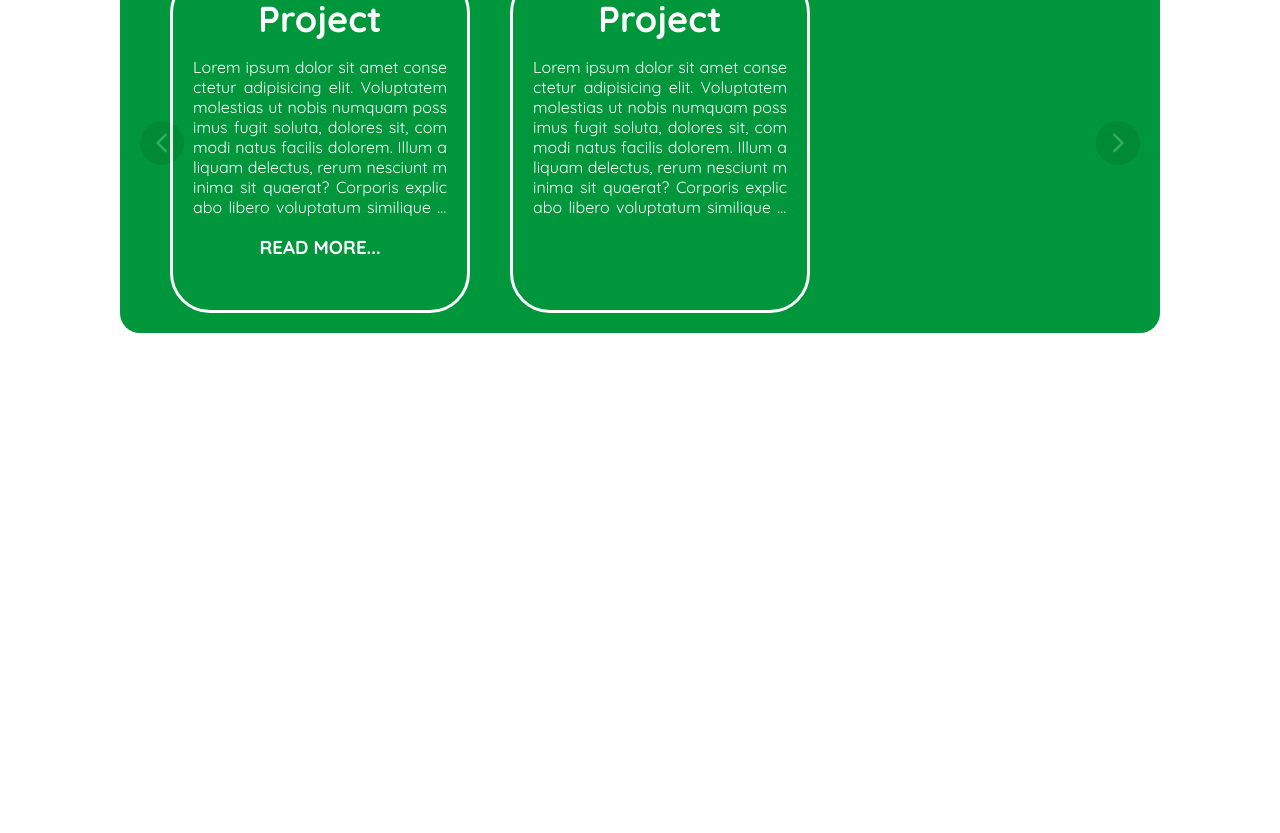
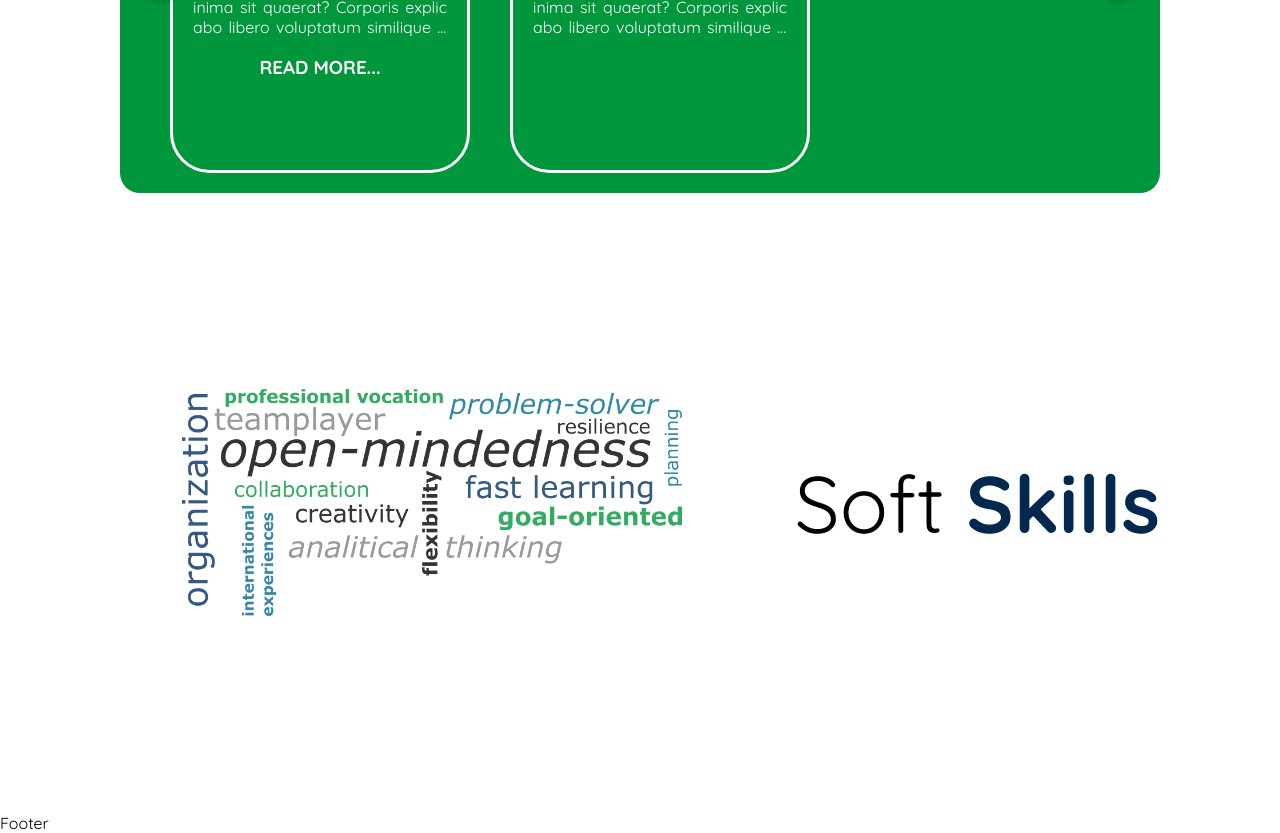
Before and after one commit to d3meter/md-web, a React (Create React App) app in the folder frontend/: page / in a window 1280 px wide. Shown: the part 1860-2693 px from the top of the page. Before the commit the page ends 2493 px from the top, so only its background shows below. Built offline with nearby package versions, Linux system fonts and the light colour scheme.

Commit message:
add section-4

```diff
--- a/frontend/src/components/Layout.jsx
+++ b/frontend/src/components/Layout.jsx
@@ -1,5 +1,6 @@
 import React from "react";
 import Header from "./../components/Header";
+import Footer from "./../components/Footer";
 import { Outlet } from "react-router-dom";
 
 function Layout() {
@@ -7,6 +8,7 @@ function Layout() {
     <>
       <Header />
       <Outlet />
+      <Footer />
     </>
   );
 }
--- a/frontend/src/pages/Home.jsx
+++ b/frontend/src/pages/Home.jsx
@@ -22,6 +22,8 @@ import logoSass from "./../imgs/logos/sass.png";
 import logoVs from "./../imgs/logos/vs.png";
 import ArrowForwardIosRoundedIcon from "@mui/icons-material/ArrowForwardIosRounded";
 import ArrowBackIosRoundedIcon from "@mui/icons-material/ArrowBackIosRounded";
+import softSkills from "./../imgs/soft_skills.png";
+
 
 function Home() {
   return (
@@ -157,6 +159,14 @@ function Home() {
           </div>
         </div>
       </div>
+      <div className="section-4">
+        <div className="logo-container">
+          <img src={softSkills} alt="soft skills" />
+        </div>
+        <h1>
+          Soft <span>Skills</span>
+        </h1>
+      </div>
     </div>
   );
 }
--- a/frontend/src/pages/css/Home.css
+++ b/frontend/src/pages/css/Home.css
@@ -104,7 +104,6 @@ span {
 }
 .Home .section-2 {
   width: 100%;
-  min-height: 100vh;
   height: auto;
   padding-inline: 120px;
   box-sizing: border-box;
@@ -112,7 +111,8 @@ span {
   align-items: center;
   justify-content: space-between;
   text-align: center;
-  padding-bottom: 60px;
+  padding-top: 120px;
+  padding-bottom: 120px;
 }
 .Home .section-2 span {
   color: #00963b;
@@ -137,10 +137,12 @@ span {
 }
 .Home .section-3 {
   width: 100%;
-  min-height: 100vh;
+  min-height: -moz-fit-content;
+  min-height: fit-content;
   height: auto;
   box-sizing: border-box;
   padding-inline: 120px;
+  padding-bottom: 120px;
 }
 .Home .section-3 .section-container {
   width: 100%;
@@ -164,7 +166,7 @@ span {
 }
 .Home .section-3 .section-container .card-nav {
   width: 100%;
-  height: 360px;
+  height: 400px;
   display: flex;
   align-items: center;
   box-sizing: border-box;
@@ -177,7 +179,7 @@ span {
   height: fit-content;
   width: -moz-fit-content;
   width: fit-content;
-  z-index: 2;
+  z-index: 1;
   padding: 10px;
   box-sizing: border-box;
   background-color: rgba(0, 0, 0, 0.4);
@@ -224,6 +226,38 @@ span {
   overflow: hidden;
   text-overflow: ellipsis;
 }
+.Home .section-4 {
+  width: 100%;
+  height: auto;
+  padding-inline: 120px;
+  box-sizing: border-box;
+  display: flex;
+  align-items: center;
+  justify-content: space-between;
+  text-align: center;
+  padding-bottom: 120px;
+}
+.Home .section-4 span {
+  color: #022850;
+}
+.Home .section-4 .logo-container {
+  width: 60%;
+  height: 380px;
+  display: flex;
+  flex-wrap: wrap;
+  align-items: center;
+  justify-content: center;
+  gap: 20px;
+  filter: opacity(0.8);
+}
+.Home .section-4 .logo-container img {
+  width: 80%;
+  transition: 2s;
+}
+.Home .section-4 .logo-container img:hover {
+  width: 100%;
+  transition: 0.6s ease-in-out;
+}
 @media screen and (min-width: 1440px) {
   .Home .section-1 h1 {
     margin-top: -50px;
@@ -239,11 +273,24 @@ span {
   .Home .section-1 .about .about-container .about-img {
     width: 45%;
   }
+  .Home .section-2 {
+    padding-top: 60px;
+    padding-bottom: 60px;
+  }
   .Home .section-2 .logo-container {
     width: 75%;
   }
   .Home .section-2 .logo-container img {
     height: 60px;
+  }
+  .Home .section-3 {
+    padding-bottom: 60px;
+  }
+  .Home .section-4 {
+    padding-bottom: 60px;
+  }
+  .Home .section-4 .logo-container {
+    width: 75%;
   }
 }
 @media screen and (max-width: 1200px) and (max-width: 800px) {
@@ -276,12 +323,21 @@ span {
   .Home .section-1 .about .about-container .about-text h2 {
     text-align: center;
   }
-  .Home .section-2 {
+  .Home .section-3 {
+    padding-inline: 60px;
+  }
+  .Home .section-2, .Home .section-4 {
     height: auto;
     flex-direction: column;
     padding-inline: 60px;
   }
-  .Home .section-2 .logo-container {
+  .Home .section-2 .logo-container, .Home .section-4 .logo-container {
+    width: 100%;
+  }
+  .Home .section-4 {
+    flex-direction: column-reverse;
+  }
+  .Home .section-4 .logo-container img {
     width: 100%;
   }
 }
@@ -308,8 +364,18 @@ span {
   }
   .Home .section-2 {
     padding-inline: 20px;
+    padding-top: 20px;
+    padding-bottom: 20px;
   }
   .Home .section-2 .logo-container img {
     height: 40px;
   }
+  .Home .section-3 {
+    padding-inline: 20px;
+    padding-bottom: 20px;
+  }
+  .Home .section-4 {
+    padding-inline: 20px;
+    padding-bottom: 20px;
+  }
 }/*# sourceMappingURL=Home.css.map */
--- a/frontend/src/pages/css/Home.scss
+++ b/frontend/src/pages/css/Home.scss
@@ -100,7 +100,6 @@ span {
   }
   .section-2 {
     width: 100%;
-    min-height: 100vh;
     height: auto;
     padding-inline: 120px;
     box-sizing: border-box;
@@ -108,7 +107,8 @@ span {
     align-items: center;
     justify-content: space-between;
     text-align: center;
-    padding-bottom: 60px;
+    padding-top: 120px;
+    padding-bottom: 120px;
     span {
       color: #00963b;
     }
@@ -133,10 +133,11 @@ span {
   }
   .section-3 {
     width: 100%;
-    min-height: 100vh;
+    min-height: fit-content;
     height: auto;
     box-sizing: border-box;
     padding-inline: 120px;
+    padding-bottom: 120px;
     .section-container {
       width: 100%;
       height: fit-content;
@@ -156,7 +157,7 @@ span {
       }
       .card-nav {
         width: 100%;
-        height: 360px;
+        height: 400px;
         display: flex;
         align-items: center;
         box-sizing: border-box;
@@ -166,7 +167,7 @@ span {
           position: absolute;
           height: fit-content;
           width: fit-content;
-          z-index: 2;
+          z-index: 1;
           padding: 10px;
           box-sizing: border-box;
           background-color: rgba(0, 0, 0, 0.4);
@@ -216,6 +217,38 @@ span {
       }
     }
   }
+  .section-4 {
+    width: 100%;
+    height: auto;
+    padding-inline: 120px;
+    box-sizing: border-box;
+    display: flex;
+    align-items: center;
+    justify-content: space-between;
+    text-align: center;
+    padding-bottom: 120px;
+    span {
+      color: #022850;
+    }
+    .logo-container {
+      width: 60%;
+      height: 380px;
+      display: flex;
+      flex-wrap: wrap;
+      align-items: center;
+      justify-content: center;
+      gap: 20px;
+      filter: opacity(0.8);
+      img {
+        width: 80%;
+        transition: 2s;
+      }
+      img:hover {
+        width: 100%;
+        transition: 0.6s ease-in-out;
+      }
+    }
+  }
   @media screen and (min-width: 1440px) {
     .section-1 {
       h1 {
@@ -238,11 +271,22 @@ span {
       }
     }
     .section-2 {
+      padding-top: 60px;
+      padding-bottom: 60px;
       .logo-container {
         width: 75%;
         img {
           height: 60px;
         }
+      }
+    }
+    .section-3 {
+      padding-bottom: 60px;
+    }
+    .section-4 {
+      padding-bottom: 60px;
+      .logo-container {
+        width: 75%;
       }
     }
     @media screen and (max-width: 800px) {
@@ -279,12 +323,23 @@ span {
           }
         }
       }
-      .section-2 {
+      .section-3 {
+        padding-inline: 60px;
+      }
+      .section-2, .section-4 {
         height: auto;
         flex-direction: column;
         padding-inline: 60px;
         .logo-container {
           width: 100%;
+        }
+      }
+      .section-4 {
+        flex-direction: column-reverse;
+        .logo-container {
+          img {
+            width: 100%;
+          }
         }
       }
     }
@@ -314,11 +369,21 @@ span {
     }
     .section-2 {
       padding-inline: 20px;
+      padding-top: 20px;
+      padding-bottom: 20px;
       .logo-container {
         img {
           height: 40px;
         }
       }
     }
+    .section-3 {
+      padding-inline: 20px;
+      padding-bottom: 20px;
+    }
+    .section-4 {
+      padding-inline: 20px;
+      padding-bottom: 20px;
+    }
   }
 }
```
Also changed, not shown: frontend/src/components/Footer.jsx (+4 -5 lines), frontend/src/imgs/soft_skills.png (added), 1 other file (tests, documents, lock files or other folders).
